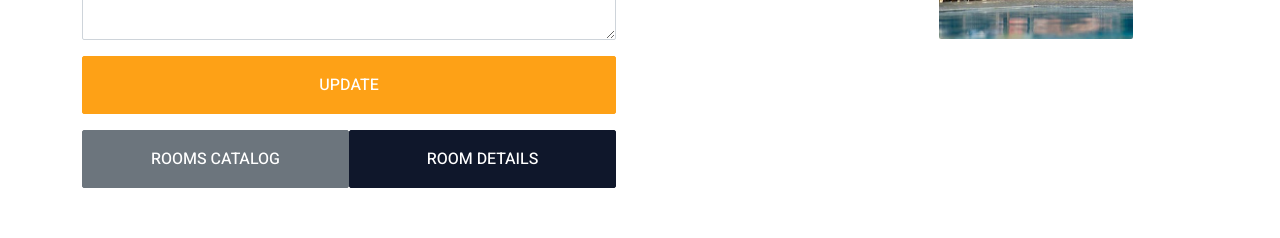
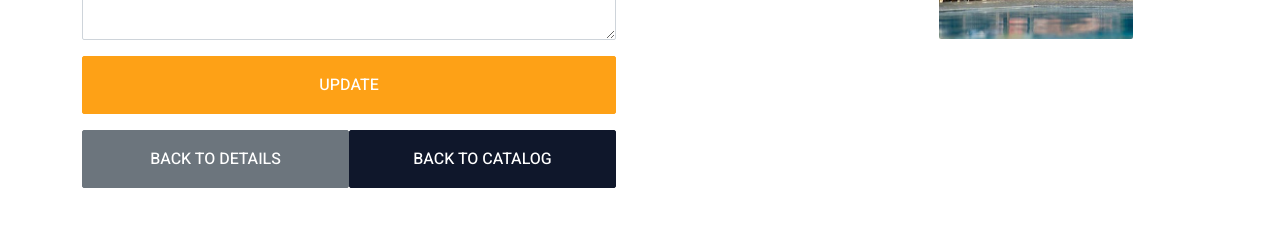
Before and after one commit to ddushev/react-book-project, a React (Vite) app: page /available-rooms/1/edit in a window 1280 px wide. Shown: the part 1040-1278 px from the top of the page. Built offline with nearby package versions, Linux system fonts and the light colour scheme; no server answers.

Commit message:
Updated styling

```diff
--- a/src/components/EditRoom/EditRoom.jsx
+++ b/src/components/EditRoom/EditRoom.jsx
@@ -165,11 +165,11 @@ export const EditRoom = () => {
                                             </button>
                                         </div>
                                         <div className="col-12">
-                                            <Link className="btn btn-secondary w-50 py-3" to="/available-rooms">
-                                                Rooms Catalog
+                                            <Link className="btn btn-secondary w-50 py-3" to={`/available-rooms/${roomId}/details`}>
+                                                Back to Details
                                             </Link>
-                                            <Link className="btn btn-dark w-50 py-3" to={`/available-rooms/${roomId}/details`}>
-                                                Room Details
+                                            <Link className="btn btn-dark w-50 py-3" to="/available-rooms">
+                                                Back to Catalog
                                             </Link>
                                         </div>
                                     </div>
--- a/src/components/Footer/Footer.jsx
+++ b/src/components/Footer/Footer.jsx
@@ -10,9 +10,9 @@ export const Footer = () => {
             <div className="row g-5">
                 <div className="col-md-6 col-lg-4">
                     <div className="bg-primary rounded p-4">
-                        <a href="index.html">
+                        <Link to="/">
                             <h1 className="text-white text-uppercase mb-3">ReactBook</h1>
-                        </a>
+                        </Link>
                         <p className="text-white mb-0">
                             Your opinnion is very important to us so please do not forget to <Link to="/send-feedback" className="text-dark fw-medium">share</Link> it with us and leave a like on our
                             <a
--- a/src/components/Home/Carousel/Carousel.jsx
+++ b/src/components/Home/Carousel/Carousel.jsx
@@ -25,7 +25,7 @@ export const Carousel = () => {
                                     to="/available-rooms"
                                     className="btn btn-primary py-md-3 px-md-5 me-3 animated slideInLeft"
                                 >
-                                    Book Room
+                                    Our Rooms
                                 </Link>
                                 <Link
                                     to="/add-room"
@@ -50,7 +50,7 @@ export const Carousel = () => {
                                     to="/available-rooms"
                                     className="btn btn-primary py-md-3 px-md-5 me-3 animated slideInLeft"
                                 >
-                                    Book Room
+                                    Our Rooms
                                 </Link>
                                 <Link
                                     to="/add-room"
--- a/src/components/RoomDetails/RoomDetails.jsx
+++ b/src/components/RoomDetails/RoomDetails.jsx
@@ -80,11 +80,11 @@ export const RoomDetails = () => {
                             userId && userId != roomData._ownerId &&
 
                             <div className="d-flex justify-content-between">
-                                <Link className="btn btn-sm btn-primary rounded py-2 px-4" to={`/available-rooms/${roomData?._id}/edit`}>
+                                <Link className="btn btn-sm btn-primary rounded py-2 px-4" to={`/available-rooms/${roomData?._id}/details`}>
                                     Book Room
                                 </Link>
                                 <Link className="btn btn-sm btn-dark rounded py-2 px-4" to="/available-rooms">
-                                    Rooms Catalog
+                                    Back to Catalog
                                 </Link>
                             </div>
                         }
@@ -93,13 +93,10 @@ export const RoomDetails = () => {
                         {
                             !userId &&
 
-                            <div className="d-flex justify-content-between">
+                            <div className="details-button-center">
                                 <Link className="btn btn-sm btn-dark rounded py-2 px-4" to="/available-rooms">
-                                    Rooms Catalog
+                                    Back to Catalog
                                 </Link>
-                                {/* <a onClick={(e) => onDeleteRoomClick(e, roomId)} className="btn btn-sm btn-dark rounded py-2 px-4" href="#">
-                                    Rate Room
-                                </a> */}
                             </div>
                         }
 
```
